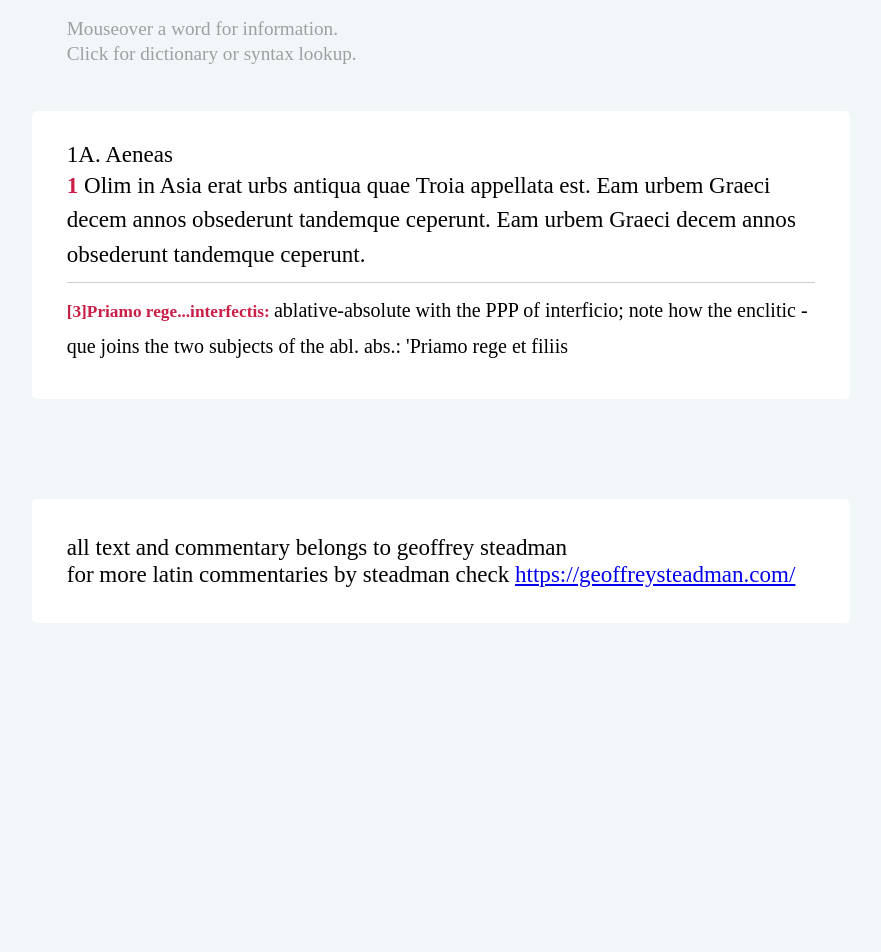
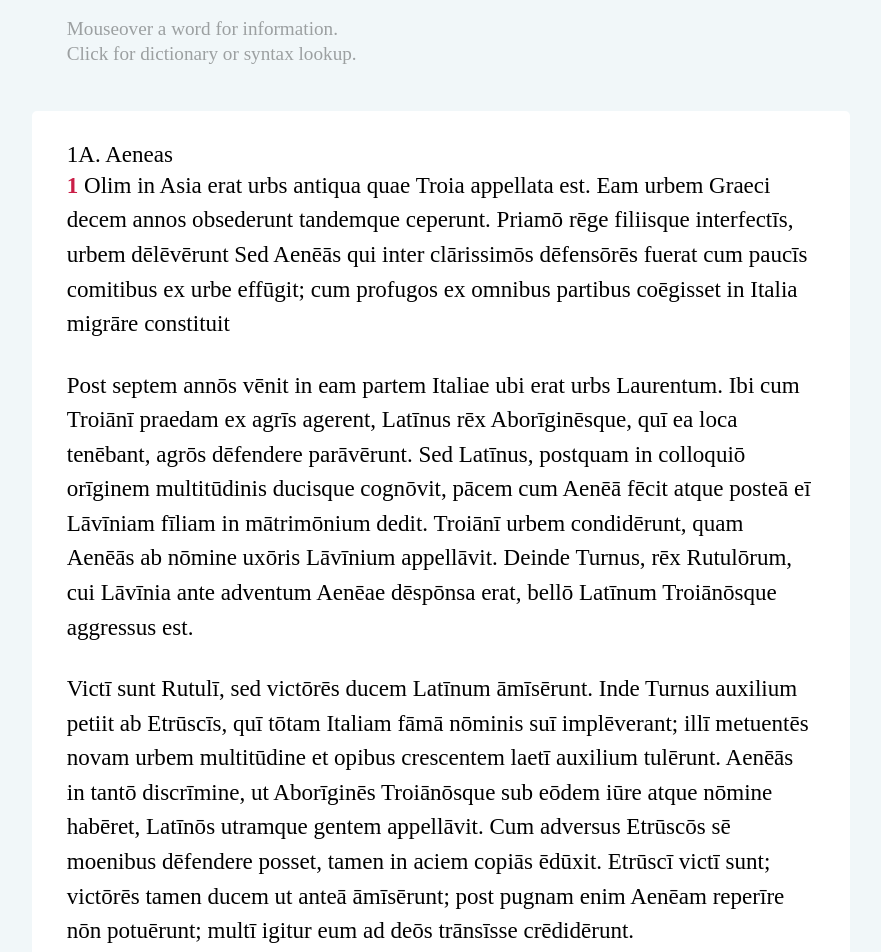
Before and after one commit to Veladare/latin_commentary, a plain HTML site: page index.html in a window 1280 px wide. Shown: the top 952 px of the page, without its empty margins (199-1080 px from the left). Before the commit the page ends 800 px from the top, so only its background shows below. Drawn offline with Linux system fonts and the light colour scheme.

Commit message:
first paragraph done

```diff
--- a/index.html
+++ b/index.html
@@ -20,26 +20,84 @@
           <span data-dict="olim" data-pos="r--------" data-def="once" data-lookup="olim">Olim</span>
           <span data-dict="in" data-pos="r--------" data-def="in, on or against /w acc." data-lookup="in">in</span>
           <span data-dict="asia, asiae" data-pos="n-s---fb-" data-def="Asia" data-lookup="asia"> Asia</span>
-          <span data-dict="sum, es, esse, fui, futurum"  data-pos = "v3siia---" data-def ="to be, to exist" data-lookup="erat">erat</span>
+          <span data-dict="sum, es, esse, fui"  data-pos = "v3siia---" data-def ="to be, to exist" data-lookup="erat">erat</span>
           <span data-dict="urbs, urbis" data-pos = "n-s---fn-" data-def ="city, a walled town" data-lookup="urbs">urbs</span>
           <span data-dict = "antiqua" data-pos ="n-s---fb-" data-def = "ancient, old" data-lookup="antiquus">antiqua</span>
           <span data-dict ="qui, quae, quod" data-pos="n-p---fn-" data-def="who, which" data-lookup="qui">quae</span>
           <span data-dict ="Troia, Troiae" data-pos ="n-s---fb-" data-def = "Troy" data-lookup="Troia">Troia</span>
-          <span data-dict = "appello, appellas, appellare A, appellavi, appellatum" data-pos = "v3-pip--" data-def = "to name, to call" data-lookup="appellare">appellata est.</span>
+          <span data-dict = "appello, appellas, appellare A, appellavi, appellatum" data-pos = "v3spip--" data-def = "to name, to call" data-lookup="appellare">appellata est.</span>
           <span data-dict = "is, ea, id" data-pos = "p-s---fa-" data-def = "he, she, it; that" data-lookup="">Eam</span>
           <span data-dict = "urbs, urbis" data-pos = "n-s---fa-" data-def = "city, walled city" data-lookup="urbs">urbem</span>
           <span data-dict = "Graecus, Graeci" data-pos = "n-p----n-" data-def = "Greek" data-lookup="Graecus">Graeci</span>
           <span data-dict = "decem" data-pos = "m--------" data-def = "ten" data-lookup="decem">decem</span>
           <span data-dict = "annus, anni" data-pos = "n-p---ma-" data-def = "year" data-lookup="annus">annos</span>
-          <span data-dict = "obsido, obsidis, obsidere C, obsedi, obsessum" data-pos = "v3-pia--" data-def = "to besiege" data-lookup="obsidere">obsederunt</span>
+          <span data-dict = "obsido, obsidis, obsidere C, obsedi, obsessum" data-pos = "v3ppia--" data-def = "to besiege" data-lookup="obsidere">obsederunt</span>
           <span data-dict="tandem" data-pos="d--------" data-def="finally, at last" data-lookup="tandem">tandem</span><span data-dict="and" data-pos="c--------" data-def="and (enclitic)" data-lookup="que">que</span>
-          <span data-dict = "" data-pos = "" data-def = "" data-lookup="">ceperunt.</span>
+          <span data-dict = "capio, capis, capere M, cepi, captum" data-pos = "v3ppia--" data-def = "to capture, to seize" data-lookup="capere">ceperunt.</span>
+          <span data-dict = "Priamus, Priami" data-pos = "n-s---mb-" data-def = "Priam, king of Troy" data-lookup="Priamus">Priamō</span>
+          <span data-dict = "rex, regis" data-pos = "n-s---mb-" data-def = "king, ruler" data-lookup="rex">rēge</span>
+          <span data-dict="filius, filii" data-pos="n-p---mb-" data-def="son" data-lookup="filius">filiis</span><span data-dict="and" data-pos="c--------" data-def="and (enclitic)" data-lookup="que">que</span>
+          <span data-dict = "interficio, interficis, interficere M, interfeci, interfectum" data-pos = "v-prppmb-" data-def = "to kill," data-lookup="">interfectīs,</span>
+          <span data-dict = "urbs, urbis" data-pos = "n-s---fa-" data-def = "city, walled city" data-lookup="urbs">urbem</span>
+          <span data-dict = "deleo, deles, delere E, delevi, deletum" data-pos = "v3ppia--" data-def = "to destory, to wipe out, to erase" data-lookup="delere">dēlēvērunt</span>
+          <span data-dict = "Sed" data-pos = "r--------" data-def = "but" data-lookup="sed">Sed</span>
+          <span data-dict = "Aeneas, Aeneae" data-pos = "n-s---mn-" data-def = "Aeneas" data-lookup="Aeneas">Aenēās</span>
+          <span data-dict ="qui, quae, quod" data-pos="n-p---fn-" data-def=" who, which" data-lookup="qui">qui</span>
+          <span data-dict = "inter" data-pos = "r--------" data-def = "among" data-lookup="inter">inter</span>
+          <span data-dict = "clarus, clara, clarum" data-pos = "a-s---mas" data-def = "famous, popular, clear" data-lookup="">clārissimōs</span>
+          <span data-dict = "defensor, defensoris" data-pos = "n-p---ma-" data-def = "defender, protector" data-lookup="defensor">dēfensōrēs</span>
+          <span data-dict = "sum, es, esse, ir, fui" data-pos = "v3sria---" data-def = "had been" data-lookup="est">fuerat</span>
+          <span data-dict = "cum" data-pos = "r--------" data-def = "when, while, with" data-lookup="cum">cum</span>
+          <span data-dict = "pauci, paucae, paucum" data-pos = "a-p---mb-" data-def = "few, little" data-lookup="">paucīs</span>
+          <span data-dict = "comes, comitis" data-pos = "n-p---mb-" data-def = "companion, friend" data-lookup="">comitibus</span>
+          <span data-dict = "ex" data-pos = "r--------" data-def = "out of, from" data-lookup="ex">ex</span>
+          <span data-dict="urbs, urbis" data-pos = "n-s---fa-" data-def ="city, a walled town" data-lookup="urbs">urbe</span>
+          <span data-dict = "effugio, effugis, effugere, effugi, effugitum" data-pos = "v3spia--" data-def = "to flee, to escape" data-lookup="effugere">effūgit;</span>
+          <span data-dict = "cum" data-pos = "r--------" data-def = "when, while, with" data-lookup="cum">cum</span>
+          <span data-dict = "profugus/profuga/profugum" data-pos = "a-p---ma-" data-def = "fugitive, fleeing, escaping" data-lookup="profugus">profugos</span>
+          <span data-dict = "ex" data-pos = "r--------" data-def = "out of, from" data-lookup="ex">ex</span>
+          <span data-dict = "omnis/omne, omnis" data-pos = "a-p---mb-" data-def = "everyone, everybody" data-lookup="omnis">omnibus</span>
+          <span data-dict = "pars, partis" data-pos = "n-s---fa-" data-def = "part" data-lookup="pars">partibus</span>
+          <span data-dict = "cogo, cogis, cogere C, coegi, coactum" data-pos = "v3slsa--" data-def = "collect, compel" data-lookup="">coēgisset</span>
+          <span data-dict="in" data-pos="r--------" data-def="in, on or against /w acc." data-lookup="in">in</span>
+          <span data-dict = "Italia, Italiae" data-pos = "n-s---fn-" data-def = "Italy" data-lookup="Italia">Italia</span>
+          <span data-dict = "migro, migras, migrare, migravi, migratum" data-pos = "v--pna---" data-def = "to move, to transport" data-lookup="migrare">migrāre</span>
+          <span data-dict = "constituo, constituis, constituere C, constitui, constitutum" data-pos = "v3spia--" data-def = "to settle, to establish" data-lookup="constituere">constituit</span>
+          </p>
+          <br>
+
+          <p>
           <span data-dict = "" data-pos = "" data-def = "" data-lookup=""></span>
           <span data-dict = "" data-pos = "" data-def = "" data-lookup=""></span>
           <span data-dict = "" data-pos = "" data-def = "" data-lookup=""></span>
+            Post septem annōs vēnit in eam partem Italiae ubi erat urbs
+            Laurentum. Ibi cum Troiānī praedam ex agrīs agerent, Latīnus rēx
+            Aborīginēsque, quī ea loca tenēbant, agrōs dēfendere parāvērunt.
+            Sed Latīnus, postquam in colloquiō orīginem multitūdinis ducisque
+            cognōvit, pācem cum Aenēā fēcit atque posteā eī Lāvīniam fīliam
+            in mātrimōnium dedit. Troiānī urbem condidērunt, quam Aenēās
+            ab nōmine uxōris Lāvīnium appellāvit. Deinde Turnus, rēx
+            Rutulōrum, cui Lāvīnia ante adventum Aenēae dēspōnsa erat, bellō
+            Latīnum Troiānōsque aggressus est.
 
-              Eam urbem Graeci decem annos obsederunt tandemque ceperunt.
-        </p>
+          </p>
+          <br>
+          <p>
+
+
+            Victī sunt Rutulī, sed victōrēs ducem Latīnum āmīsērunt. Inde
+            Turnus auxilium petiit ab Etrūscīs, quī tōtam Italiam fāmā nōminis
+            suī implēverant; illī metuentēs novam urbem multitūdine et opibus
+            crescentem laetī auxilium tulērunt. Aenēās in tantō discrīmine, ut
+            Aborīginēs Troiānōsque sub eōdem iūre atque nōmine habēret,
+            Latīnōs utramque gentem appellāvit. Cum adversus Etrūscōs sē
+            moenibus dēfendere posset, tamen in aciem copiās ēdūxit. Etrūscī
+            victī sunt; victōrēs tamen ducem ut anteā āmīsērunt; post pugnam
+            enim Aenēam reperīre nōn potuērunt; multī igitur eum ad deōs
+            trānsīsse crēdidērunt.
+
+          </p>
+
         <div class = "commentary">
           <p class = "commentary-info">
             <b>[3]Priamo rege...interfectis: </b><a data-syntax="ablative-absolute">ablative-absolute</a> with the PPP of interficio; note how the enclitic -que joins the two subjects of the abl. abs.: 'Priamo rege et filiis
--- a/latin.js
+++ b/latin.js
@@ -116,7 +116,7 @@ const tagCatalog = [
 		answer = `${wordPos[3]} ${wordPos[5]} ${wordPos[4]}`;
 	} else if (tag[4] === 'g' || tag[4] === 'd' || tag[4] === 'u') { // gerund / gerundive / supine:
 		answer = `${wordPos[4] + ', ' + wordPos[7]} ${wordPos[2]} ${wordPos[6]}`;
-	} else if (tag[0] === 'v') { // verbs: 12 3 5 4
+	} else if (tag[0] === 'v') { // verbs: 1 2 3 5 4
 		answer = `${wordPos[1]} ${wordPos[2]} ${wordPos[3]} ${wordPos[5]} ${wordPos[4]}`;
 	} else if (tag[0] === 'd') { // adverbs
 		answer = `${wordPos[0]} ${wordPos[8]}`;
--- a/styles.css
+++ b/styles.css
@@ -30,13 +30,6 @@ body {
 
 
 /* ---------------------------- PARSING --------------------------------------------------------- */
-aside {
-	position: sticky; top: 30px; left: 0;
-	width: 100%;
-	z-index: 5;
-	padding: 15px;
-	background-color: var(--bg-gray);
-}
 
 #info{
 	margin: 0;
```
